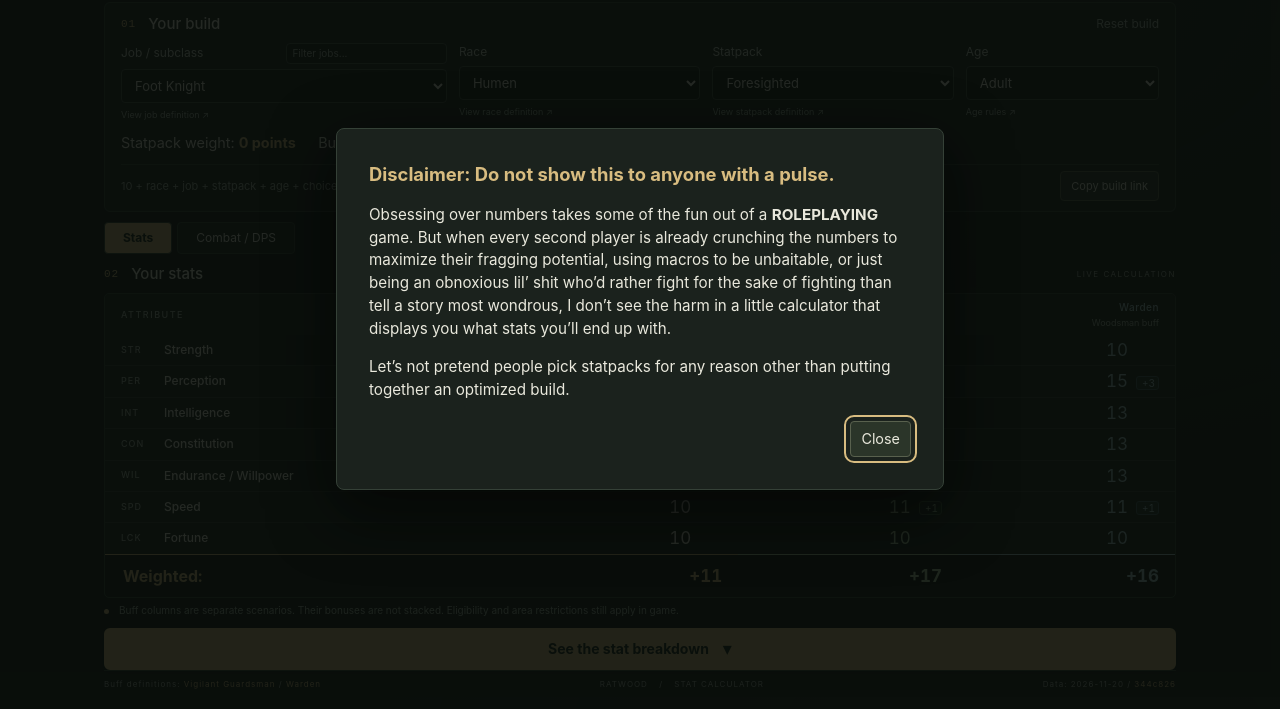
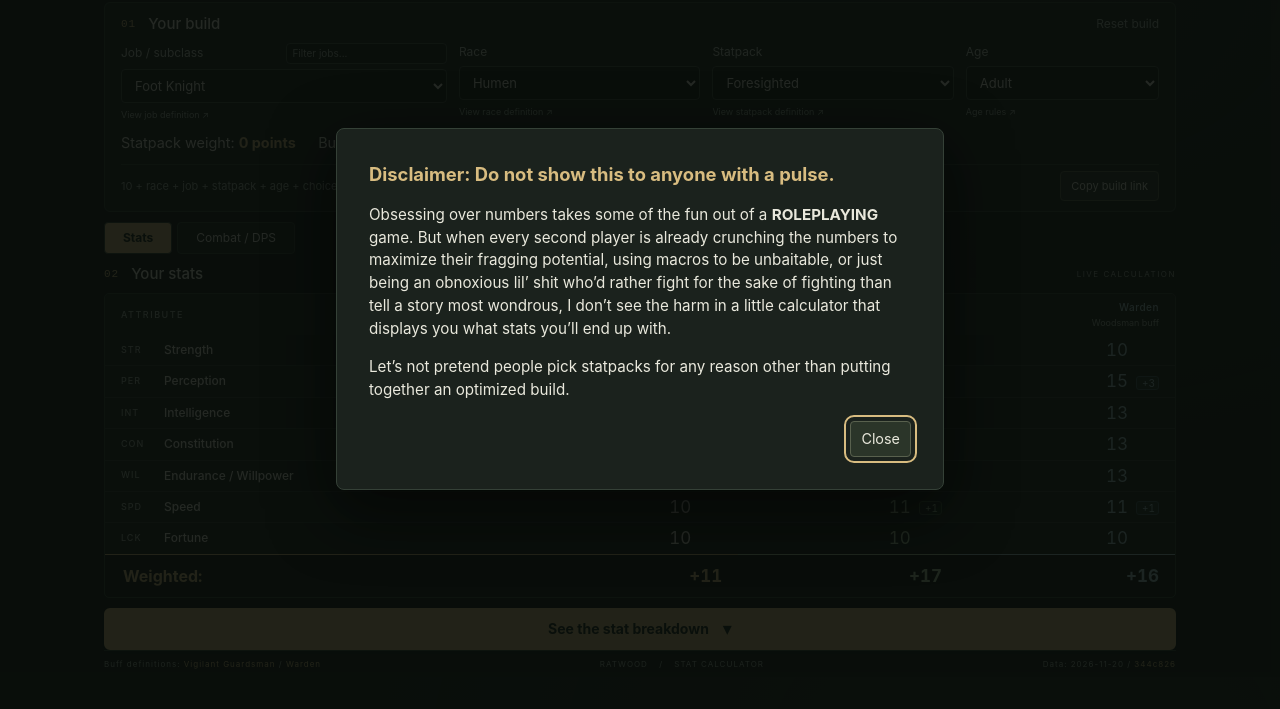
Before and after one commit to RandomGooberCoder/roguecalc, a plain HTML site: page index.html in a window 1280 px wide. Shown: the part 91-800 px from the top of the page. Drawn offline with Linux system fonts and the light colour scheme.

Commit message:
removes shit

```diff
--- a/index.html
+++ b/index.html
@@ -170,14 +170,6 @@
                     </tr>
                   </tfoot>
                 </table>
-              </div>
-              <div class="results-note">
-                <span class="dot"></span>
-                <p>
-                  Buff columns are separate scenarios. Their bonuses are not
-                  stacked. Eligibility and area restrictions still apply in
-                  game.
-                </p>
               </div>
             </section>
             <section class="breakdown-section">
```
